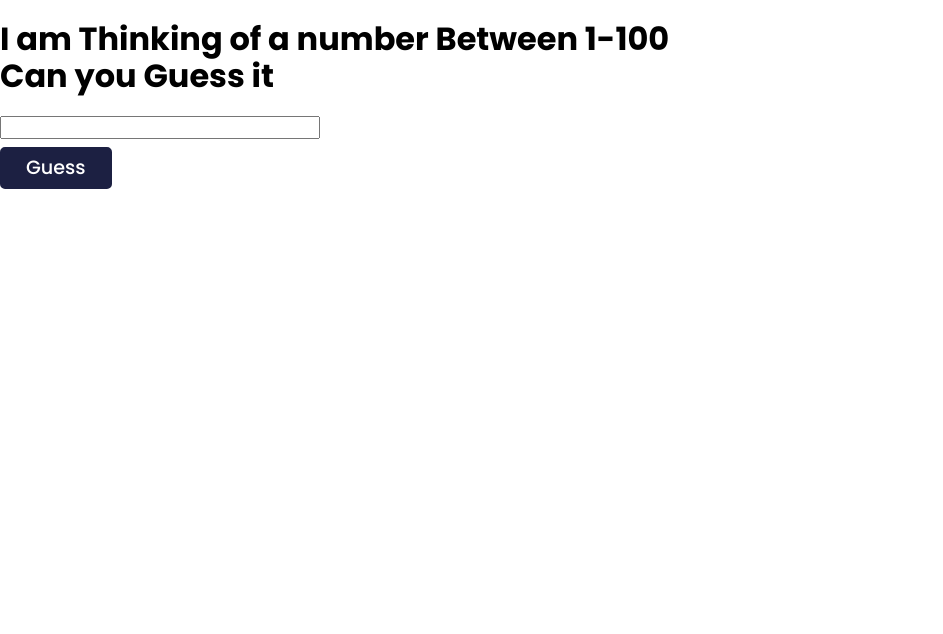
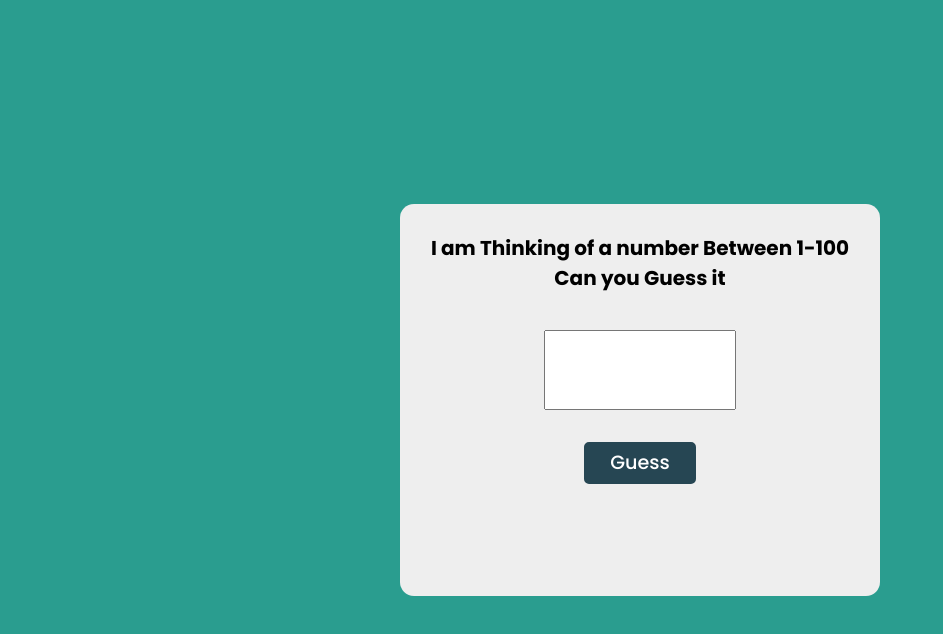
Before and after one commit to aruntutter/guess-my-number, a plain HTML site: page index.html in a window 1280 px wide. Shown: the whole page, without its empty margins (0-943 px from the left). Drawn offline with Linux system fonts and the light colour scheme.

Commit message:
css-styling done

```diff
--- a/styles/style.css
+++ b/styles/style.css
@@ -29,7 +29,13 @@ html {
 
 body {
   font-family: "Poppins", sans-serif;
-  background-color: #fff;
+  background-color: var(--clr-persian-green);
+
+height: 100vh;
+width: 100vw;
+display: flex;
+align-items: center;
+justify-content: center;
 }
 
 .btn {
@@ -41,9 +47,45 @@ body {
   font-size: 1.2rem;
   font-weight: 500;
   cursor: pointer;
-  background-color: #1c2042;
+  background-color: var(--clr-charcoal);
   color: white;
-  border: 2px solid #1c2042;
+  border: 2px solid var(--clr-charcoal);
+}
+
+.card{
+  width: 30rem;
+  background-color: var(--clr-white);
+  padding: 1rem;
+  border-radius: var(--radius);
+  display: flex;
+  align-items: center;
+  flex-direction: column;
+  gap: 1rem;
+}
+
+.card-title{
+  font-size: 1.25rem;
+  text-align: center;
+  line-height: 1.5;
+}
+
+.form-control{
+  width: 13rem;
+  height: 6rem;
+  margin: 0 auto;
+  padding: 0.5rem;
+}
+
+.user-input{
+  width: 100%;
+  height: 100%;
+  padding: 2rem;
+  font-size: 2rem;
+  font-weight: 900;
+}
+
+.result-container{
+  min-height: 5rem;
 }
 
 /* Media Query */
```
